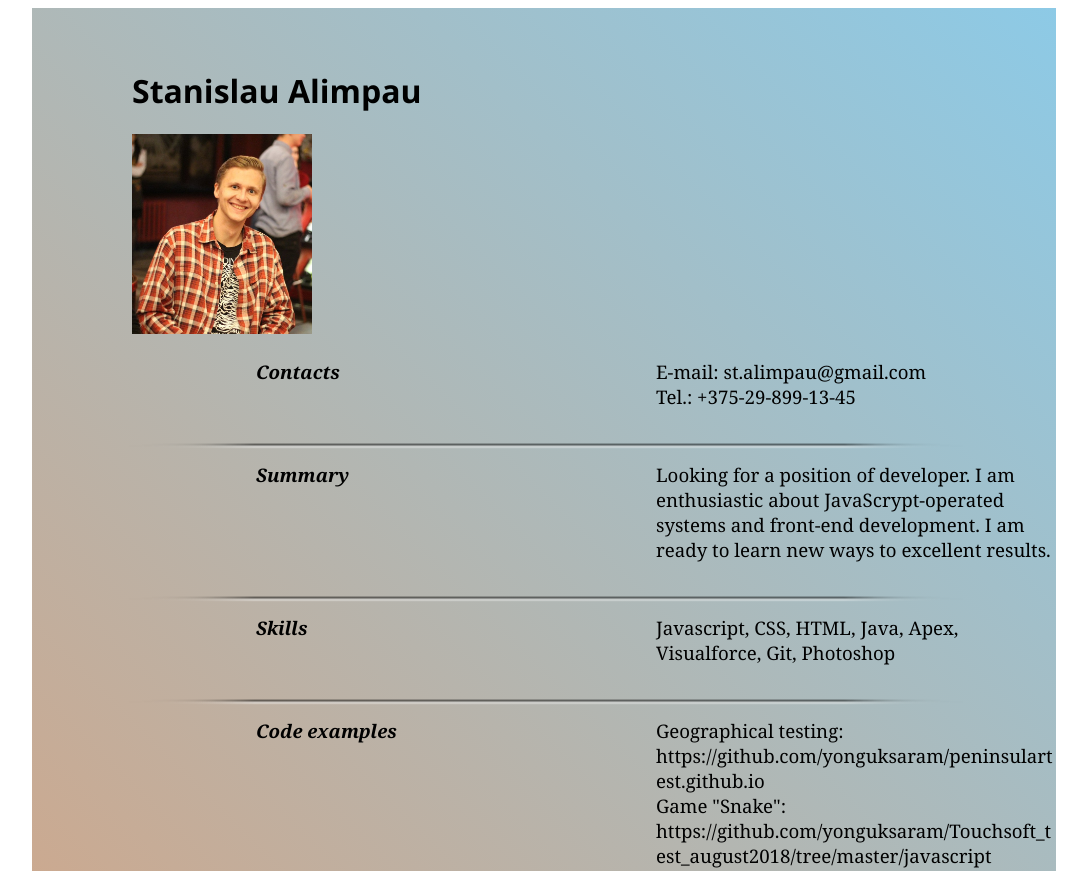
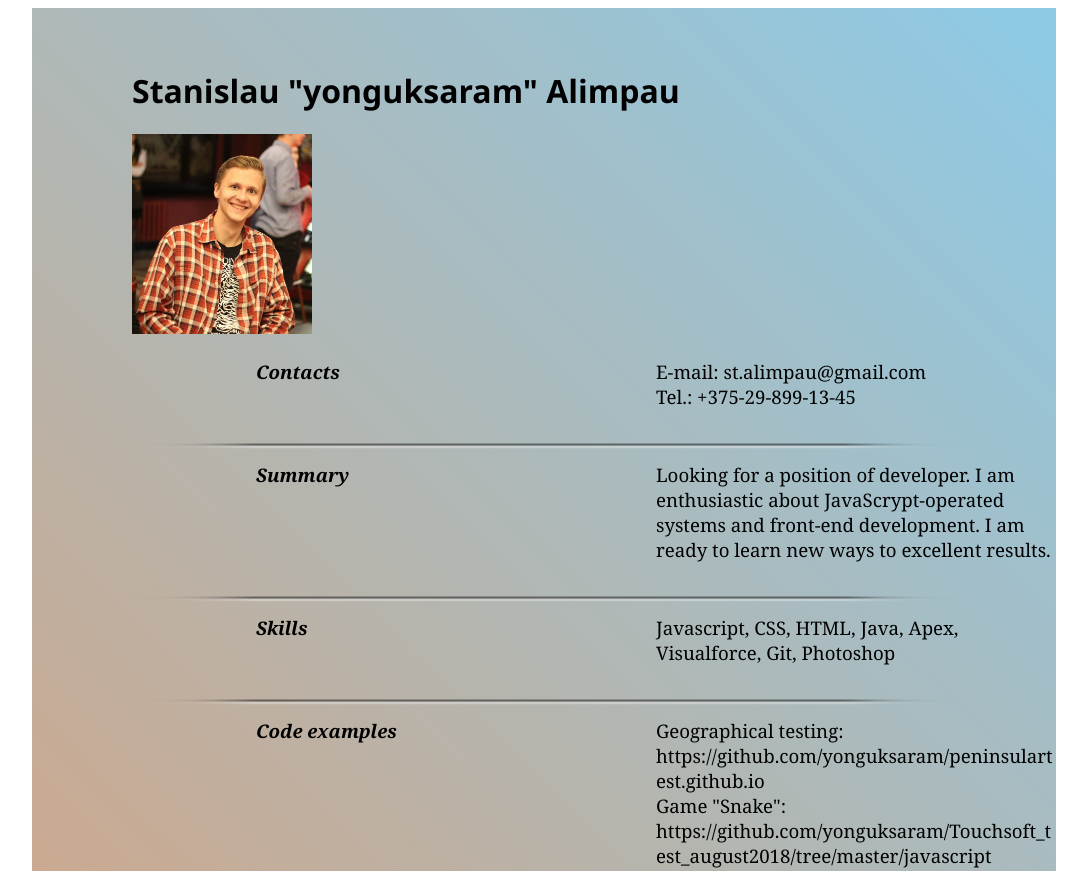
Before and after one commit to yonguksaram/rsschool-codejam1-cv, a plain HTML site: page index.html in a window 1280 px wide. Shown: the top 871 px of the page, without its empty margins (96-1183 px from the left). Drawn offline with Linux system fonts and the light colour scheme.

Commit message:
feat: changing text

```diff
--- a/index.html
+++ b/index.html
@@ -13,7 +13,7 @@
   <main class="wrapper">
     <div class="head">
       <h1>
-        Stanislau Alimpau
+        Stanislau "yonguksaram" Alimpau
       </h1>
       <img class="personalPhoto" src="img/alimpau.jpg" height="200px" width="180px" alt="" ;>
     </div>
@@ -102,8 +102,8 @@
       </div>
     </div>
 
+  </main>
 
-  </main>
 </body>
 
 </html>
```
